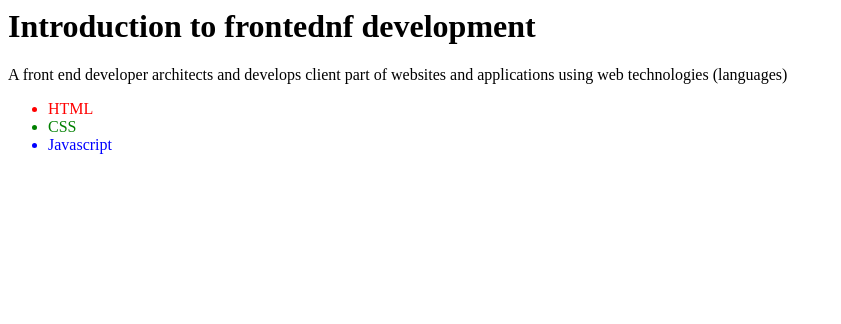
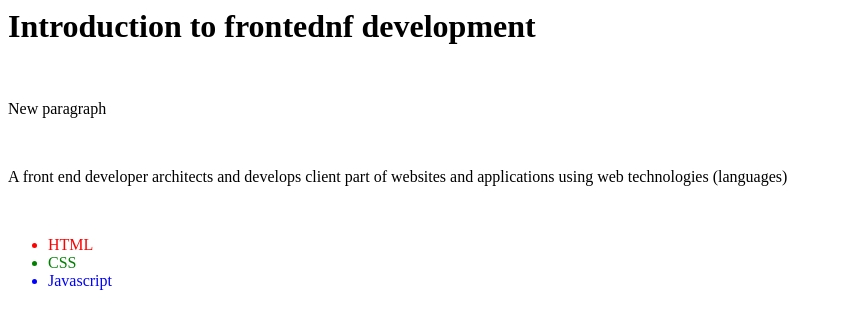
Before and after one commit to ristic21/Assignment, a plain HTML site: page index.html in a window 1280 px wide. Shown: the whole page, without its empty margins (0-841 px from the left). Drawn offline with Linux system fonts and the light colour scheme.

Commit message:
New Paragraph Added

```diff
--- a/index.html
+++ b/index.html
@@ -1,5 +1,9 @@
 <h1>Introduction to frontednf development</h1>
+<br>
+<p>New paragraph</p>
+<br>
 <p>A front end developer architects and develops client part of websites and applications using web technologies (languages)</p>
+<br>
 <ul>
 <li style="color:red;">HTML</li>
 <li style="color:green;">CSS</li>
```
